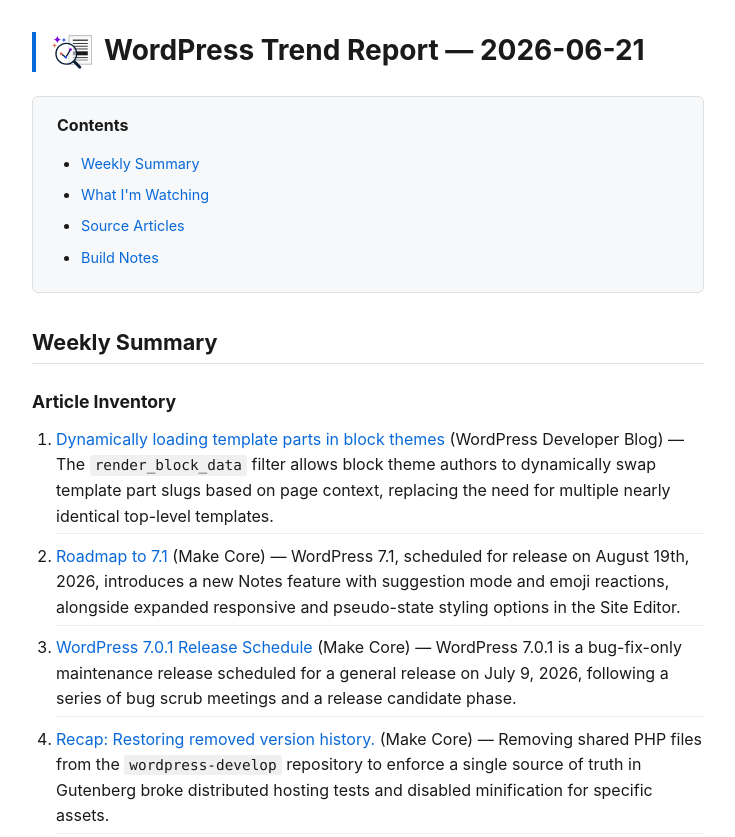
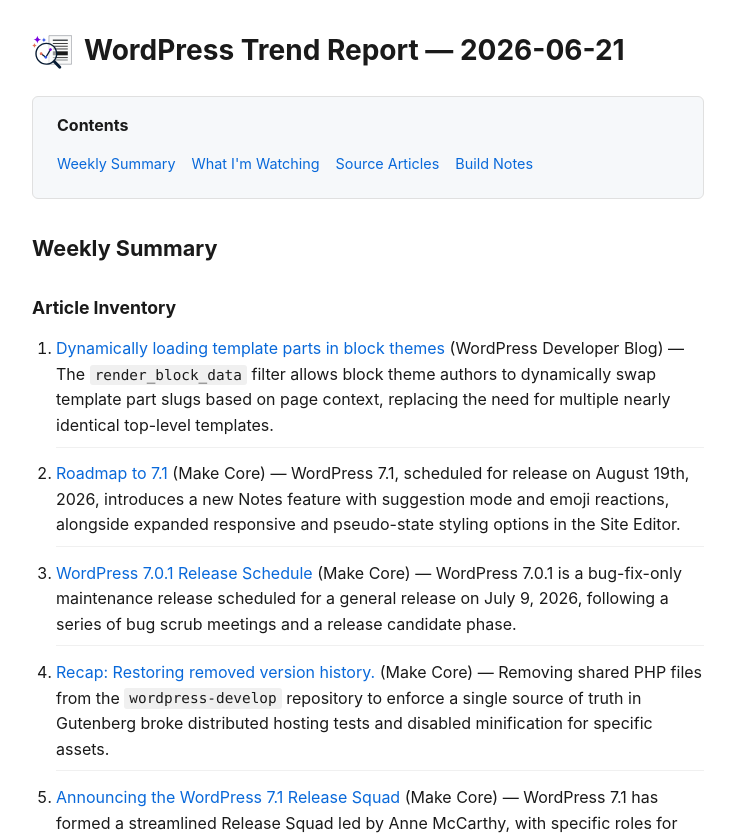
Before and after one commit to colorful-tones/wp-trend-watcher, a website: page reports/2026-06-21.html in a window 1280 px wide. Shown: the top 837 px of the page, without its empty margins (272-1007 px from the left). Drawn offline with Linux system fonts and the light colour scheme.

Commit message:
fix: actually adjust CSS in reports

```diff
--- a/reports/assets/report.css
+++ b/reports/assets/report.css
@@ -9,7 +9,7 @@
   padding: 2rem 1.5rem;
 }
 h1 { font-size: 1.75rem; margin-bottom: 0.5rem; line-height: 1.3; }
-h2 { font-size: 1.35rem; margin-top: 2rem; margin-bottom: 0.5rem; border-bottom: 1px solid #e0e0e0; padding-bottom: 0.25rem; }
+h2 { font-size: 1.35rem; margin-top: 2rem; margin-bottom: 0.5rem; padding-bottom: 0.25rem; }
 h3 { font-size: 1.1rem; margin-top: 1.5rem; margin-bottom: 0.4rem; }
 p { margin-bottom: 1rem; }
 ul, ol { margin: 0 0 1rem 1.5rem; }
@@ -38,23 +38,23 @@
 .meta { color: #666; font-size: 0.85rem; margin-bottom: 2rem; }
 
 /* Report header */
-.report-header { border-left: 4px solid #0969da; padding-left: 1rem; margin-bottom: 1.5rem; display: flex; align-items: center; gap: 0.75rem; }
+.report-header { margin-bottom: 1.5rem; display: flex; align-items: center; gap: 0.75rem; }
 .report-header h1 { margin-bottom: 0.25rem; border-bottom: none; }
 .report-icon { flex-shrink: 0; }
 
 /* Table of contents */
 .toc { background: #f6f8fa; border: 1px solid #e0e0e0; border-radius: 6px; padding: 1rem 1.5rem; margin-bottom: 2rem; }
 .toc h2 { margin-top: 0; border-bottom: none; font-size: 1rem; }
-.toc ul { margin-bottom: 0; }
+.toc ul { column-gap: 1rem; display: flex; list-style: none;margin: 0; }
 .toc a { font-size: 0.9rem; }
 
 /* Article Inventory list */
-#article-inventory + ol li { padding: 0.25rem 0; border-bottom: 1px solid #f0f0f0; }
+#article-inventory + ol li { padding: 0.5rem 0; border-bottom: 1px solid #f0f0f0; }
 #article-inventory + ol li:last-child { border-bottom: none; }
 
 /* Build Notes panel */
 #build-notes ~ * { font-size: 0.9rem; color: #555; }
-#build-notes { font-size: 1rem; color: #666; margin-top: 2rem; border-top: 1px solid #e0e0e0; padding-top: 1rem; }
+#build-notes { font-size: 1rem; color: #666; margin-top: 2rem; padding-top: 0.25rem; }
 
 /* Report index page */
 .report-index h1 { border-bottom: none; }
@@ -83,7 +83,7 @@
 
 /* Navigation footer */
 .nav-footer {
-  margin-top: 3rem;
+  margin-top: 2rem;
   padding-top: 1rem;
   border-top: 1px solid #e0e0e0;
   font-size: 0.9rem;
--- a/src/summarize/report.css
+++ b/src/summarize/report.css
@@ -9,7 +9,7 @@
   padding: 2rem 1.5rem;
 }
 h1 { font-size: 1.75rem; margin-bottom: 0.5rem; line-height: 1.3; }
-h2 { font-size: 1.35rem; margin-top: 2rem; margin-bottom: 0.5rem; border-bottom: 1px solid #e0e0e0; padding-bottom: 0.25rem; }
+h2 { font-size: 1.35rem; margin-top: 2rem; margin-bottom: 0.5rem; padding-bottom: 0.25rem; }
 h3 { font-size: 1.1rem; margin-top: 1.5rem; margin-bottom: 0.4rem; }
 p { margin-bottom: 1rem; }
 ul, ol { margin: 0 0 1rem 1.5rem; }
@@ -38,23 +38,23 @@
 .meta { color: #666; font-size: 0.85rem; margin-bottom: 2rem; }
 
 /* Report header */
-.report-header { border-left: 4px solid #0969da; padding-left: 1rem; margin-bottom: 1.5rem; display: flex; align-items: center; gap: 0.75rem; }
+.report-header { margin-bottom: 1.5rem; display: flex; align-items: center; gap: 0.75rem; }
 .report-header h1 { margin-bottom: 0.25rem; border-bottom: none; }
 .report-icon { flex-shrink: 0; }
 
 /* Table of contents */
 .toc { background: #f6f8fa; border: 1px solid #e0e0e0; border-radius: 6px; padding: 1rem 1.5rem; margin-bottom: 2rem; }
 .toc h2 { margin-top: 0; border-bottom: none; font-size: 1rem; }
-.toc ul { margin-bottom: 0; }
+.toc ul { column-gap: 1rem; display: flex; list-style: none;margin: 0; }
 .toc a { font-size: 0.9rem; }
 
 /* Article Inventory list */
-#article-inventory + ol li { padding: 0.25rem 0; border-bottom: 1px solid #f0f0f0; }
+#article-inventory + ol li { padding: 0.5rem 0; border-bottom: 1px solid #f0f0f0; }
 #article-inventory + ol li:last-child { border-bottom: none; }
 
 /* Build Notes panel */
 #build-notes ~ * { font-size: 0.9rem; color: #555; }
-#build-notes { font-size: 1rem; color: #666; margin-top: 2rem; border-top: 1px solid #e0e0e0; padding-top: 1rem; }
+#build-notes { font-size: 1rem; color: #666; margin-top: 2rem; padding-top: 0.25rem; }
 
 /* Report index page */
 .report-index h1 { border-bottom: none; }
@@ -83,7 +83,7 @@
 
 /* Navigation footer */
 .nav-footer {
-  margin-top: 3rem;
+  margin-top: 2rem;
   padding-top: 1rem;
   border-top: 1px solid #e0e0e0;
   font-size: 0.9rem;
```
